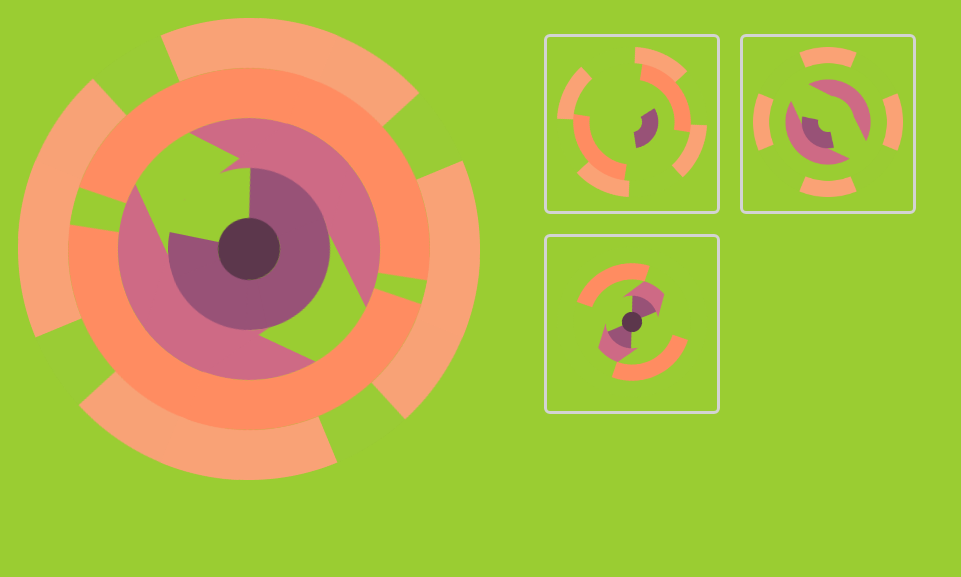
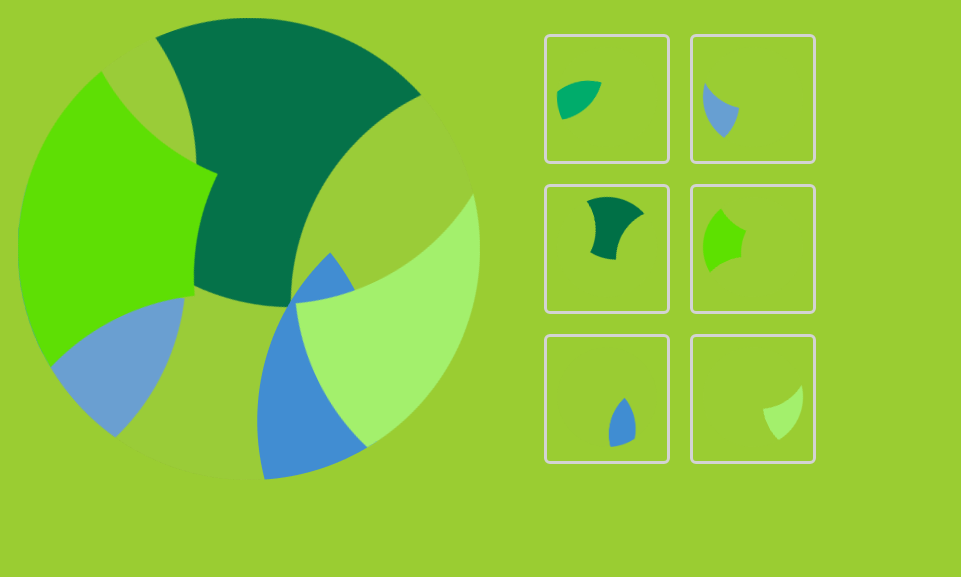
Before and after one commit to neight-allen/spinBlossom, a website built with webpack: page index.html in a window 1280 px wide. Shown: the whole page, without its empty margins (0-961 px from the left). Built offline with nearby package versions, Linux system fonts and the light colour scheme.

Commit message:
Added another level

```diff
--- a/index.html
+++ b/index.html
@@ -36,8 +36,8 @@
     }
 
     .shapeSelector img {
-      width: 150px;
-      height: 150px;
+      width: 100px;
+      height: 100px;
     }
 
     body{
--- a/lib/index.js
+++ b/lib/index.js
@@ -44,7 +44,7 @@ $("#shapeSelectors").on("mousedown", ".shapeSelector", function(e){
 $("body").on("mouseup", function(){
   mouseDown = false;
   $("body").off("mousemove", rotateSelected);
-  selectedShape.rotation = Math.floor(selectedShape.rotation / 5) * 5;
+  selectedShape.rotation = Math.round(selectedShape.rotation / 5) * 5;
   var rotationDelta = $(".shape")
     .map(function(){ return $(this).data("rotate"); }).get()
     .reduce((delta, rotation, index, rotations) => delta + rotations[0] - rotation, 0 ) % 360;
--- a/lib/level.js
+++ b/lib/level.js
@@ -1,4 +1,12 @@
 module.exports = [
+  [
+    {initialRot: -5, id: "2a", image: "2a.png"},
+    {initialRot: 140, id: "2b", image: "2b.png"},
+    {initialRot: 160, id: "2c", image: "2c.png"},
+    {initialRot: 245, id: "2d", image: "2d.png"},
+    {initialRot: 0, id: "2e", image: "2e.png"},
+    {initialRot: 155, id: "2f", image: "2f.png"},
+  ],
   [
     {initialRot: 70, id: "1a", image: "1a.png"},
     {initialRot: 0, id: "1b", image: "1b.png"},
```
Also changed, not shown: images/2a.png (added), images/2b.png (added), images/2c.png (added), images/2d.png (added), images/2e.png (added), images/2f.png (added).
